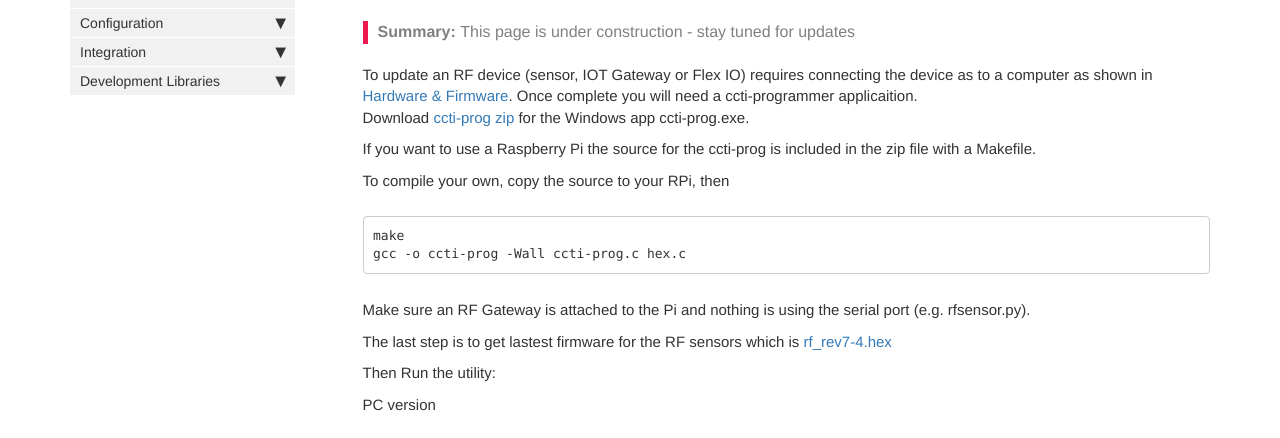
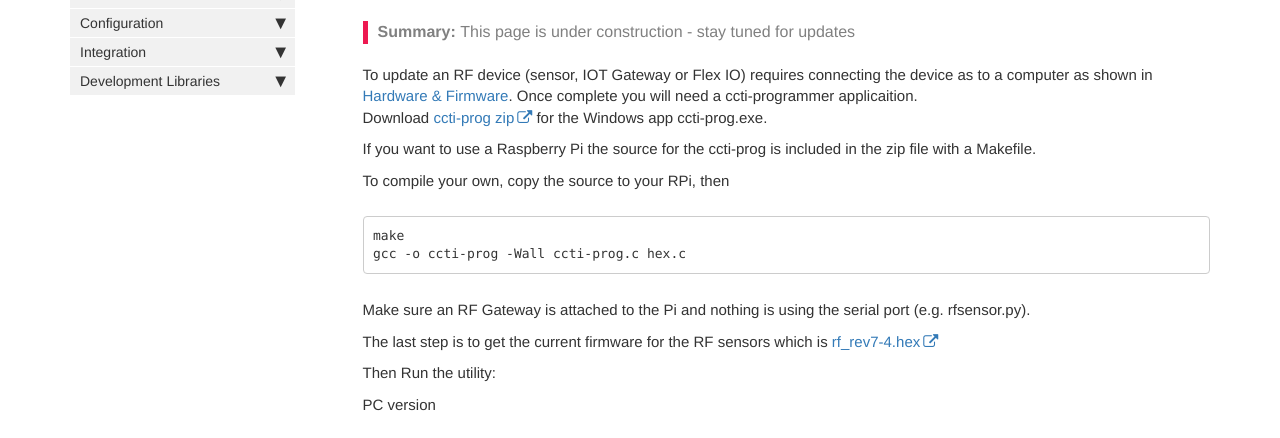
Before and after one commit to JemRF/RF-Documentation, a Jekyll site: the page built from pages/mydoc/programming_rf_devices.md, in a window 1280 px wide. Shown: the part 169-607 px from the top of the page. Built offline with Jekyll 4.4.1, drawn with Linux system fonts in a browser that asks for light colours; comment, search, counter and statistics services are not loaded.

Commit message:
JD-7 #comment update links to firmware and app to download #inWork

````diff
--- a/pages/mydoc/programming_rf_devices.md
+++ b/pages/mydoc/programming_rf_devices.md
@@ -11,7 +11,7 @@ folder: mydoc
 
 To update an RF device (sensor, IOT Gateway or Flex IO) requires connecting the device as to a computer as shown in [Hardware & Firmware](hardware_and_firmware.html).
 Once complete you will need a ccti-programmer applicaition.<br />
-Download [ccti-prog zip](../apps/ccti-prog.zip) for the Windows app ccti-prog.exe.
+Download [ccti-prog zip](https://projects.privateeyepi.com/home/home-alarm-system-project/wireless-projects/apps/ccti-prog.zip) for the Windows app ccti-prog.exe.
 
 If you want to use a Raspberry Pi the source for the ccti-prog is included in the zip file with a Makefile.
 
@@ -22,7 +22,7 @@ gcc -o ccti-prog -Wall ccti-prog.c hex.c
 ```
 Make sure an RF Gateway is attached to the Pi and nothing is using the serial port (e.g. rfsensor.py).
 
-The last step is to get lastest firmware for the RF sensors which is [rf_rev7-4.hex](../apps/rf_rev7-4.hex)
+The last step is to get the current firmware for the RF sensors which is [rf_rev7-4.hex](https://projects.privateeyepi.com/home/home-alarm-system-project/wireless-projects/apps/rf_rev7-4.hex)
 
 Then Run the utility:
 
````
